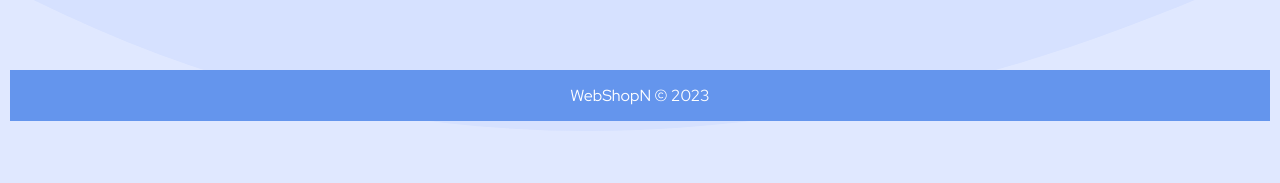
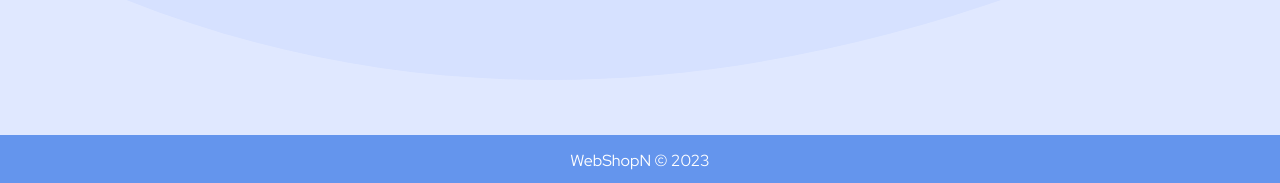
Before and after one commit to nishalamichhane/endproject, a React (Create React App) app: page / in a window 1280 px wide. Shown: the part 614-797 px from the top of the page. Built offline with nearby package versions, Linux system fonts and the light colour scheme.

Commit message:
Footer is in fixed positie

```diff
--- a/src/components/footer/Footer.css
+++ b/src/components/footer/Footer.css
@@ -1,9 +1,11 @@
 .footer{
+    position: fixed;
+    left: 0;
+    bottom: 0;
     width: 100%;
     background-color: cornflowerblue;
     text-align: center;
     padding: 15px;
-    /*position:absolute;*/
 }
 .footer p{
     color: #FFFFFF;
```
